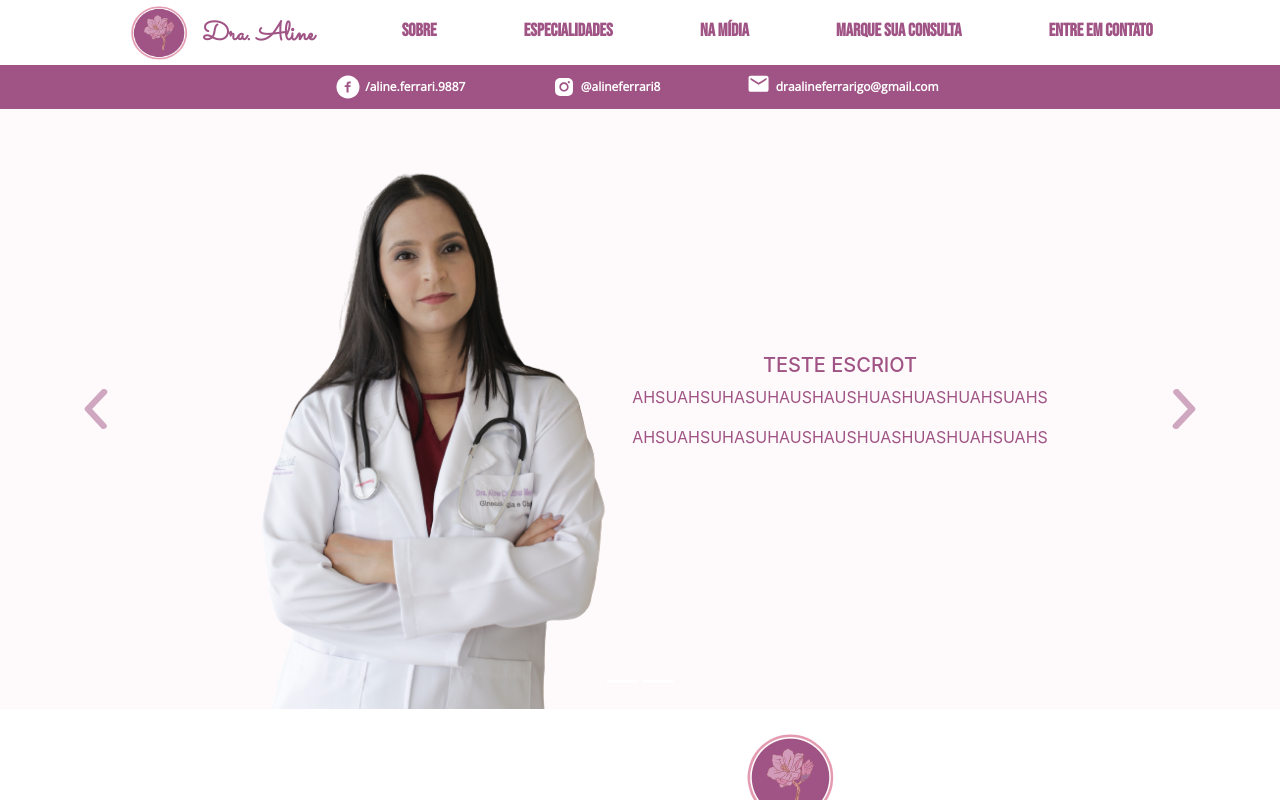
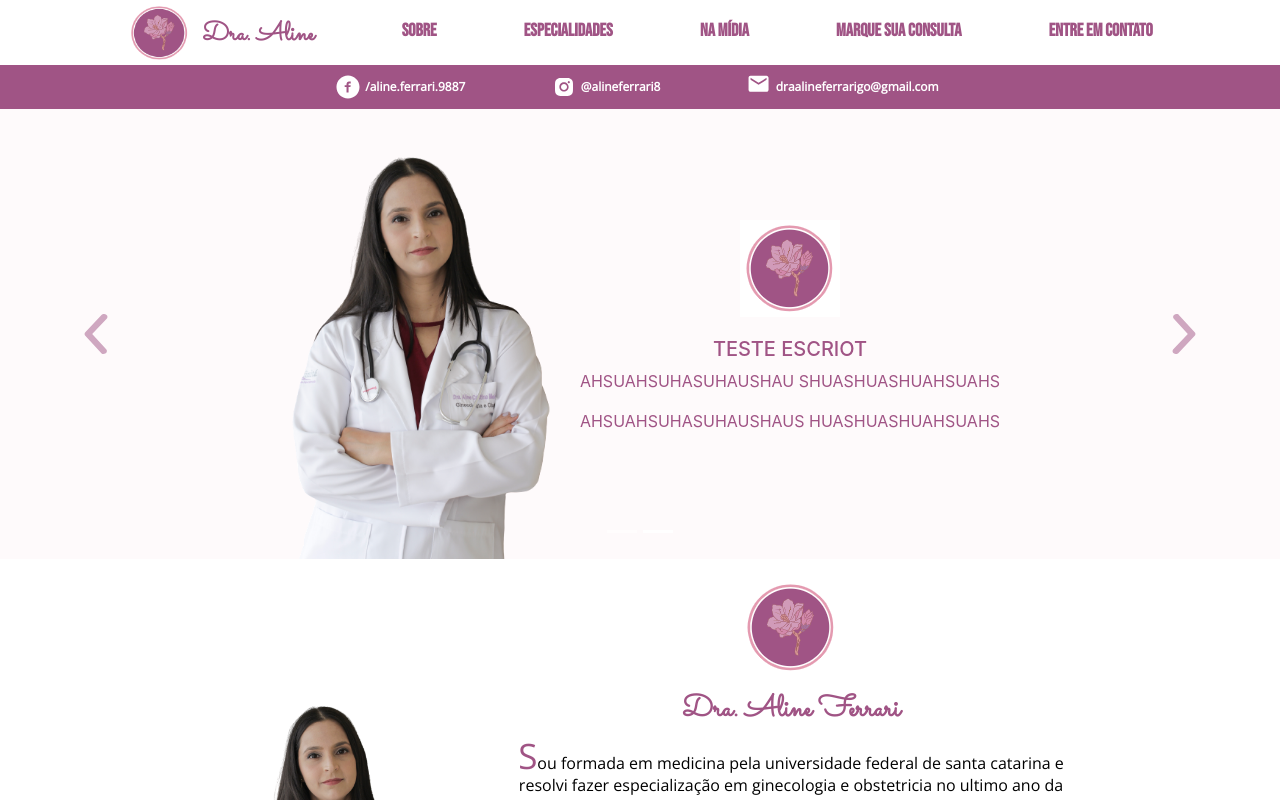
Before and after one commit to daniferrari/aline-ferrari, a React (Create React App) app: page / in a window 1280 px wide. Shown: the top 800 px of the page. Built offline with nearby package versions, Linux system fonts and the light colour scheme.

Commit message:
adiconando logo no desk

```diff
--- a/src/components/carousel/Carousel.jsx
+++ b/src/components/carousel/Carousel.jsx
@@ -7,6 +7,7 @@ import Carousel from 'react-bootstrap/Carousel';
 //Images
 import aline1 from '../../assets/images/aline1.png';
 import aline2 from '../../assets/images/aline2.png';
+import logo from '../../assets/images/logo.png';
 
 function CarouselFunction () {
 
@@ -25,9 +26,10 @@ function CarouselFunction () {
                         <img src={aline2} alt="Foto de Aline"/>
 
                         <div className="carouselInfo">
+                            <img src={logo} alt="logo da doutora Aline"/>
                             <h5>TESTE ESCRIOT</h5>
-                            <p>AHSUAHSUHASUHAUSHAUSHUASHUASHUAHSUAHS</p>
-                            <p>AHSUAHSUHASUHAUSHAUSHUASHUASHUAHSUAHS</p>
+                            <p>AHSUAHSUHASUHAUSH AUSHUASHUASHUAHSUAHS</p>
+                            <p>AHSUAHSUHASUHAUSH AUSHUASHUASHUAHSUAHS</p>
                         </div>
                     </div>
 
@@ -39,9 +41,10 @@ function CarouselFunction () {
                         <img src={aline1} alt="Foto de Aline"/>
 
                         <div className="carouselInfo">
+                            <img src={logo} alt="logo da doutora Aline"/>
                             <h5>TESTE ESCRIOT</h5>
-                            <p>AHSUAHSUHASUHAUSHAUSHUASHUASHUAHSUAHS</p>
-                            <p>AHSUAHSUHASUHAUSHAUSHUASHUASHUAHSUAHS</p>
+                            <p>AHSUAHSUHASUHAUSHAU SHUASHUASHUAHSUAHS</p>
+                            <p>AHSUAHSUHASUHAUSHAUS HUASHUASHUAHSUAHS</p>
                         </div>
                     </div>
 
--- a/src/components/carousel/carousel.scss
+++ b/src/components/carousel/carousel.scss
@@ -30,7 +30,20 @@
                 flex-wrap: wrap;
 
                 img {
-                    width: 400px;
+                    width: 300px;
+                }
+
+                > .carouselInfo {
+                    > p {
+                        padding: 0 10px;
+                    }
+                    > h5 {
+                        margin-top: 20px;
+                    }
+
+                    > img {
+                        width: 100px;
+                    }
                 }
             }
         }
@@ -40,6 +53,11 @@
 @media (min-width: 760px){
     .carouselContainer {
         max-width: 1400px;
+        .carouselInfo {
+            > img {
+                width: 150px;
+            }
+        }
     }
 }
 
@@ -50,9 +68,18 @@
             position: relative;
             width: 85%;
 
+            > img {
+                width: 400px;
+            }
+
             .carouselInfo {
                 position: relative;
                 top: 66px;
+
+                > img {
+                    display: none;
+                    width: 150px;
+                }
             }
         }
     }
```
